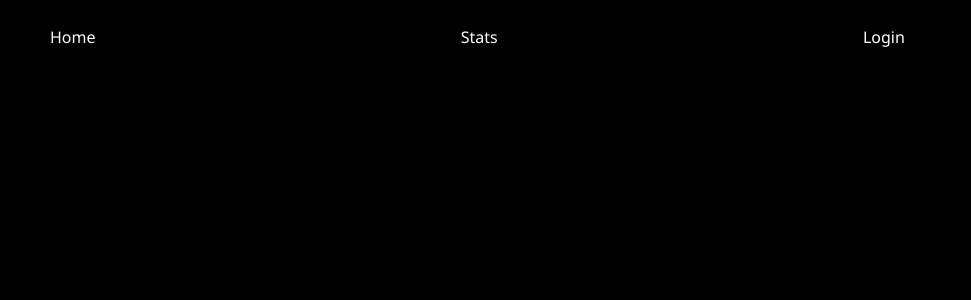
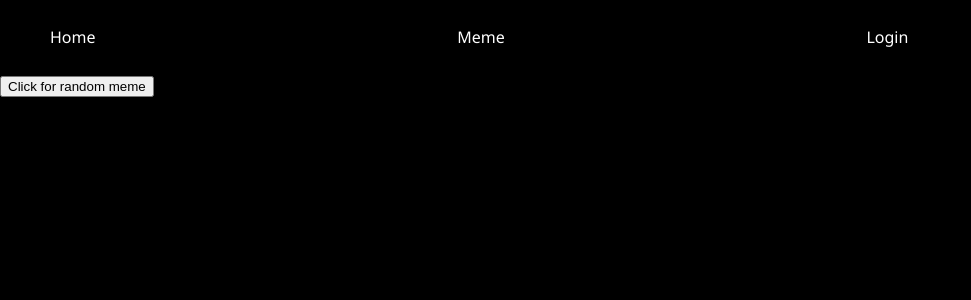
Before and after one commit to yahavmor/StockLiser---FRONTEND, a React (Vite) app: page /meme in a window 1280 px wide. Before the commit this address had no page. Shown: the top 300 px of the page, without its empty margins (0-971 px from the left). Built offline with nearby package versions, Linux system fonts and the light colour scheme.

Commit message:
implement meme generate page

```diff
--- a/src/RootCmp.jsx
+++ b/src/RootCmp.jsx
@@ -3,6 +3,9 @@ import { HomePage } from './pages/HomePage'
 import React from "react"
 import { Login } from './pages/Login'
 import { UserPage } from './pages/UserPage'
+import { Meme } from './pages/MemePage'
+
+
 
 
 
@@ -14,7 +17,7 @@ export function RootCmp() {
                     <Route path="/" element={<HomePage/>} />
                     <Route path="/login" element={<Login/>}/>
                     <Route path="/user" element={<UserPage/>}/>
-
+                    <Route path="/meme" element={<Meme/>}/>
             </Routes>
         </>
     )
--- a/src/cmps/header.jsx
+++ b/src/cmps/header.jsx
@@ -28,8 +28,8 @@ export function Header(){
                 <NavLink to="/">
                 <li>Home</li>
                 </NavLink>
-                <NavLink to="/">
-                    <li>Stats</li>
+                <NavLink to="/meme">
+                    <li>Meme</li>
                 </NavLink>
                 {!user&&(<NavLink to="/login">
                     <li>Login</li>
--- /dev/null
+++ b/src/pages/MemePage.jsx
@@ -0,0 +1,26 @@
+import React, { useState } from "react"
+import { useSelector } from "react-redux"
+import { MemeService } from "../services/meme/meme"
+
+
+
+export function Meme(){
+    const [meme,setMeme] = useState(null)
+
+    async function generateMeme(){
+        const meme =await MemeService.fetchData('https://meme-api.com/gimme')
+        setMeme(meme)
+    }
+
+
+    return(
+        <section className="meme-page">
+            <button className="meme-header" onClick={()=>{generateMeme()}}>Click for random meme</button>
+
+            {meme&&(<div className="meme-box">
+                <img src={meme} alt="meme" />
+            </div>)}
+        </section>
+
+    )
+}
--- /dev/null
+++ b/src/services/meme/meme.js
@@ -0,0 +1,10 @@
+import axios from "axios"
+
+export const MemeService = {
+    fetchData
+}
+
+async function fetchData(url){
+    const res = await axios.get(url)
+    return res.data.url
+}
```
